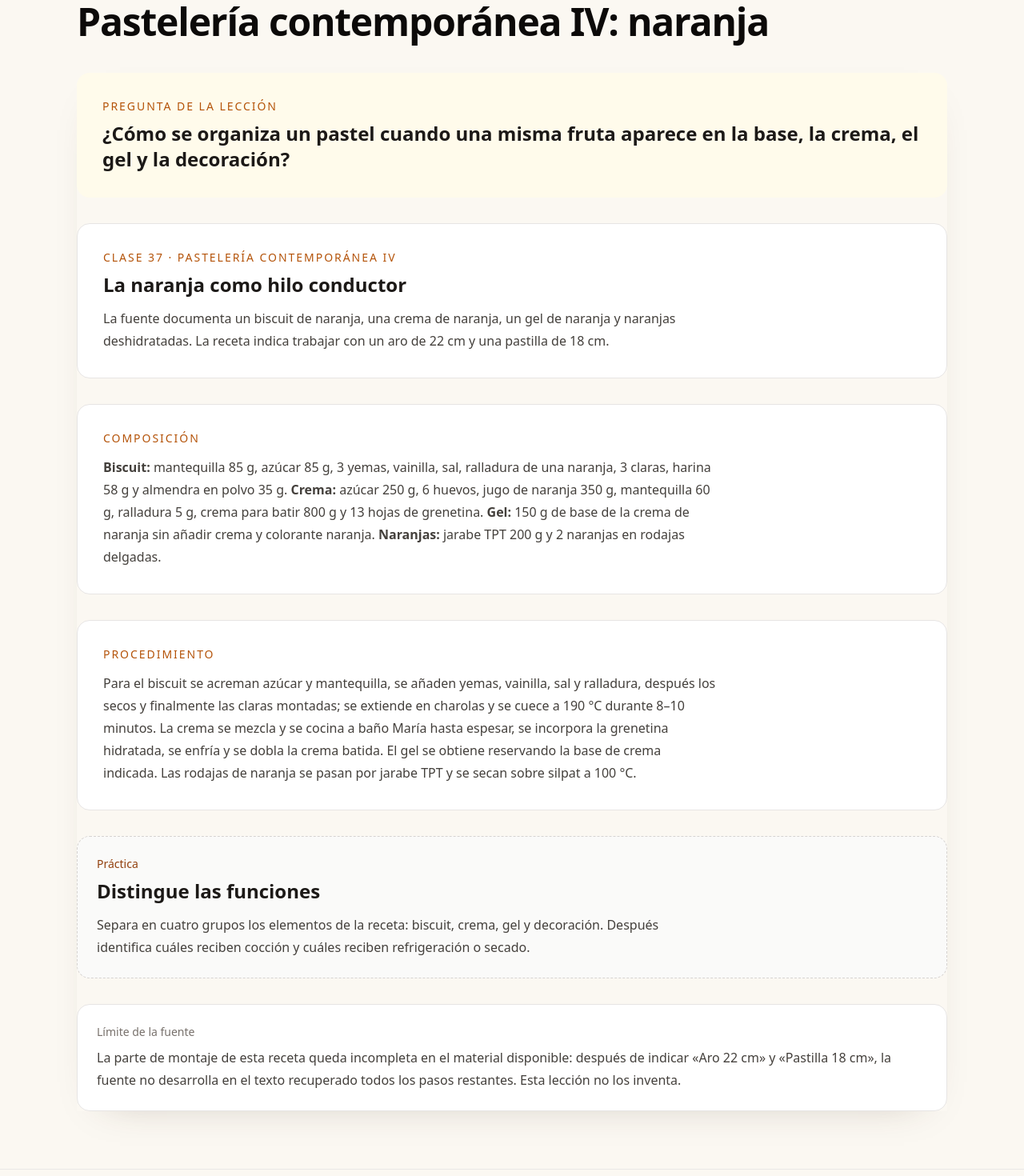
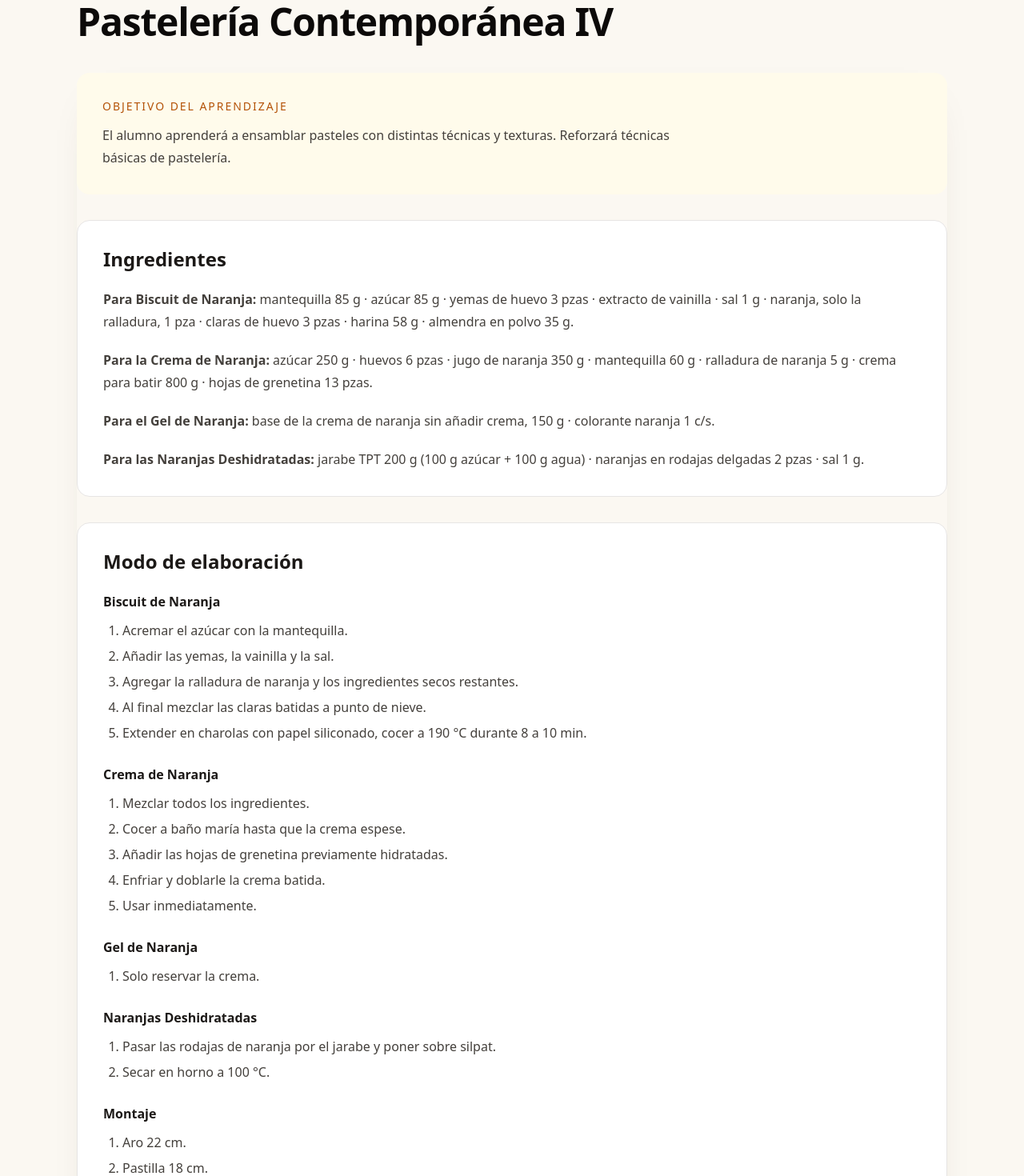
Before and after one commit to Drworm82/CursoPanadero, a Next.js app: page /leccion-pasteleria-contemporanea-naranja in a window 1280 px wide. Shown: the part 200-1670 px from the top of the page at 80% size. Built offline with nearby package versions, Linux system fonts and the light colour scheme; no server answers.

Commit message:
Corrige contenido de M8 con base en la fuente

```diff
--- a/pages/leccion-pasteleria-contemporanea-naranja.js
+++ b/pages/leccion-pasteleria-contemporanea-naranja.js
@@ -1,17 +1,31 @@
 import CourseShell from '../components/course/CourseShell';
 
-const lesson = { number: '65', title: 'Pastelería contemporánea IV: naranja', subtitle: 'Biscuit de naranja, crema, gel y naranjas deshidratadas dentro del montaje documentado en la Clase 37.' };
+const lesson = { number: '65', title: 'Pastelería Contemporánea IV', subtitle: 'Clase 37 · Pastelería Contemporánea IV' };
 
 export default function LessonPage() {
   return (
     <CourseShell eyebrow="Módulo 8 · Lección 65" title={lesson.title} subtitle={lesson.subtitle} backHref="/modulo-8" backLabel="Volver al módulo">
       <div className="space-y-8">
-        <section className="rounded-2xl bg-amber-50 p-6 sm:p-8"><p className="text-sm font-medium uppercase tracking-[0.14em] text-amber-700">Pregunta de la lección</p><h2 className="mt-2 text-2xl font-semibold text-stone-900">¿Cómo se organiza un pastel cuando una misma fruta aparece en la base, la crema, el gel y la decoración?</h2></section>
-        <section className="rounded-2xl border border-stone-200 bg-white p-6 sm:p-8"><p className="text-sm font-medium uppercase tracking-[0.14em] text-amber-700">Clase 37 · Pastelería Contemporánea IV</p><h2 className="mt-2 text-2xl font-semibold text-stone-900">La naranja como hilo conductor</h2><p className="mt-3 max-w-3xl leading-7 text-stone-700">La fuente documenta un biscuit de naranja, una crema de naranja, un gel de naranja y naranjas deshidratadas. La receta indica trabajar con un aro de 22 cm y una pastilla de 18 cm.</p></section>
-        <section className="rounded-2xl border border-stone-200 bg-white p-6 sm:p-8"><p className="text-sm font-medium uppercase tracking-[0.14em] text-amber-700">Composición</p><p className="mt-3 max-w-3xl leading-7 text-stone-700"><strong>Biscuit:</strong> mantequilla 85 g, azúcar 85 g, 3 yemas, vainilla, sal, ralladura de una naranja, 3 claras, harina 58 g y almendra en polvo 35 g. <strong>Crema:</strong> azúcar 250 g, 6 huevos, jugo de naranja 350 g, mantequilla 60 g, ralladura 5 g, crema para batir 800 g y 13 hojas de grenetina. <strong>Gel:</strong> 150 g de base de la crema de naranja sin añadir crema y colorante naranja. <strong>Naranjas:</strong> jarabe TPT 200 g y 2 naranjas en rodajas delgadas.</p></section>
-        <section className="rounded-2xl border border-stone-200 bg-white p-6 sm:p-8"><p className="text-sm font-medium uppercase tracking-[0.14em] text-amber-700">Procedimiento</p><p className="mt-3 max-w-3xl leading-7 text-stone-700">Para el biscuit se acreman azúcar y mantequilla, se añaden yemas, vainilla, sal y ralladura, después los secos y finalmente las claras montadas; se extiende en charolas y se cuece a 190 °C durante 8–10 minutos. La crema se mezcla y se cocina a baño María hasta espesar, se incorpora la grenetina hidratada, se enfría y se dobla la crema batida. El gel se obtiene reservando la base de crema indicada. Las rodajas de naranja se pasan por jarabe TPT y se secan sobre silpat a 100 °C.</p></section>
-        <section className="rounded-2xl border border-dashed border-stone-300 bg-stone-50 p-6"><p className="text-sm font-medium text-amber-800">Práctica</p><h2 className="mt-2 text-2xl font-semibold text-stone-900">Distingue las funciones</h2><p className="mt-3 max-w-3xl leading-7 text-stone-700">Separa en cuatro grupos los elementos de la receta: biscuit, crema, gel y decoración. Después identifica cuáles reciben cocción y cuáles reciben refrigeración o secado.</p></section>
-        <section className="rounded-2xl border border-stone-200 bg-white p-6"><p className="text-sm font-medium text-stone-500">Límite de la fuente</p><p className="mt-2 leading-7 text-stone-700">La parte de montaje de esta receta queda incompleta en el material disponible: después de indicar «Aro 22 cm» y «Pastilla 18 cm», la fuente no desarrolla en el texto recuperado todos los pasos restantes. Esta lección no los inventa.</p></section>
+        <section className="rounded-2xl bg-amber-50 p-6 sm:p-8"><p className="text-sm font-medium uppercase tracking-[0.14em] text-amber-700">Objetivo del aprendizaje</p><p className="mt-3 max-w-3xl leading-7 text-stone-700">El alumno aprenderá a ensamblar pasteles con distintas técnicas y texturas. Reforzará técnicas básicas de pastelería.</p></section>
+        <section className="rounded-2xl border border-stone-200 bg-white p-6 sm:p-8">
+          <h2 className="text-2xl font-semibold text-stone-900">Ingredientes</h2>
+          <div className="mt-5 space-y-5 leading-7 text-stone-700">
+            <p><strong>Para Biscuit de Naranja:</strong> mantequilla 85 g · azúcar 85 g · yemas de huevo 3 pzas · extracto de vainilla · sal 1 g · naranja, solo la ralladura, 1 pza · claras de huevo 3 pzas · harina 58 g · almendra en polvo 35 g.</p>
+            <p><strong>Para la Crema de Naranja:</strong> azúcar 250 g · huevos 6 pzas · jugo de naranja 350 g · mantequilla 60 g · ralladura de naranja 5 g · crema para batir 800 g · hojas de grenetina 13 pzas.</p>
+            <p><strong>Para el Gel de Naranja:</strong> base de la crema de naranja sin añadir crema, 150 g · colorante naranja 1 c/s.</p>
+            <p><strong>Para las Naranjas Deshidratadas:</strong> jarabe TPT 200 g (100 g azúcar + 100 g agua) · naranjas en rodajas delgadas 2 pzas · sal 1 g.</p>
+          </div>
+        </section>
+        <section className="rounded-2xl border border-stone-200 bg-white p-6 sm:p-8">
+          <h2 className="text-2xl font-semibold text-stone-900">Modo de elaboración</h2>
+          <div className="mt-5 space-y-6 leading-7 text-stone-700">
+            <div><h3 className="font-semibold text-stone-900">Biscuit de Naranja</h3><ol className="mt-2 list-decimal space-y-1 pl-6"><li>Acremar el azúcar con la mantequilla.</li><li>Añadir las yemas, la vainilla y la sal.</li><li>Agregar la ralladura de naranja y los ingredientes secos restantes.</li><li>Al final mezclar las claras batidas a punto de nieve.</li><li>Extender en charolas con papel siliconado, cocer a 190 °C durante 8 a 10 min.</li></ol></div>
+            <div><h3 className="font-semibold text-stone-900">Crema de Naranja</h3><ol className="mt-2 list-decimal space-y-1 pl-6"><li>Mezclar todos los ingredientes.</li><li>Cocer a baño maría hasta que la crema espese.</li><li>Añadir las hojas de grenetina previamente hidratadas.</li><li>Enfriar y doblarle la crema batida.</li><li>Usar inmediatamente.</li></ol></div>
+            <div><h3 className="font-semibold text-stone-900">Gel de Naranja</h3><ol className="mt-2 list-decimal space-y-1 pl-6"><li>Solo reservar la crema.</li></ol></div>
+            <div><h3 className="font-semibold text-stone-900">Naranjas Deshidratadas</h3><ol className="mt-2 list-decimal space-y-1 pl-6"><li>Pasar las rodajas de naranja por el jarabe y poner sobre silpat.</li><li>Secar en horno a 100 °C.</li></ol></div>
+            <div><h3 className="font-semibold text-stone-900">Montaje</h3><ol className="mt-2 list-decimal space-y-1 pl-6"><li>Aro 22 cm.</li><li>Pastilla 18 cm.</li></ol><p className="mt-2 text-sm text-stone-500">La fuente recuperada termina aquí el apartado de montaje. No se agregan pasos posteriores.</p></div>
+          </div>
+        </section>
       </div>
     </CourseShell>
   );
```
